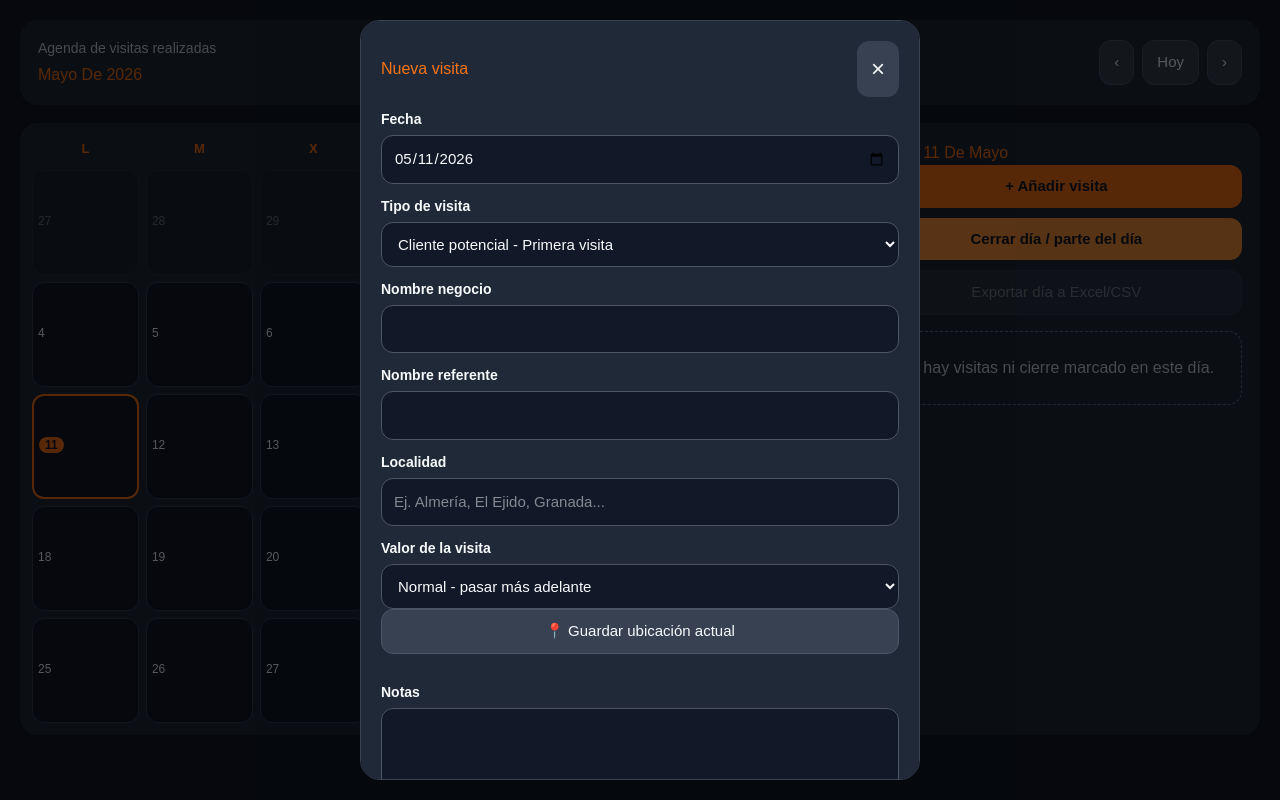
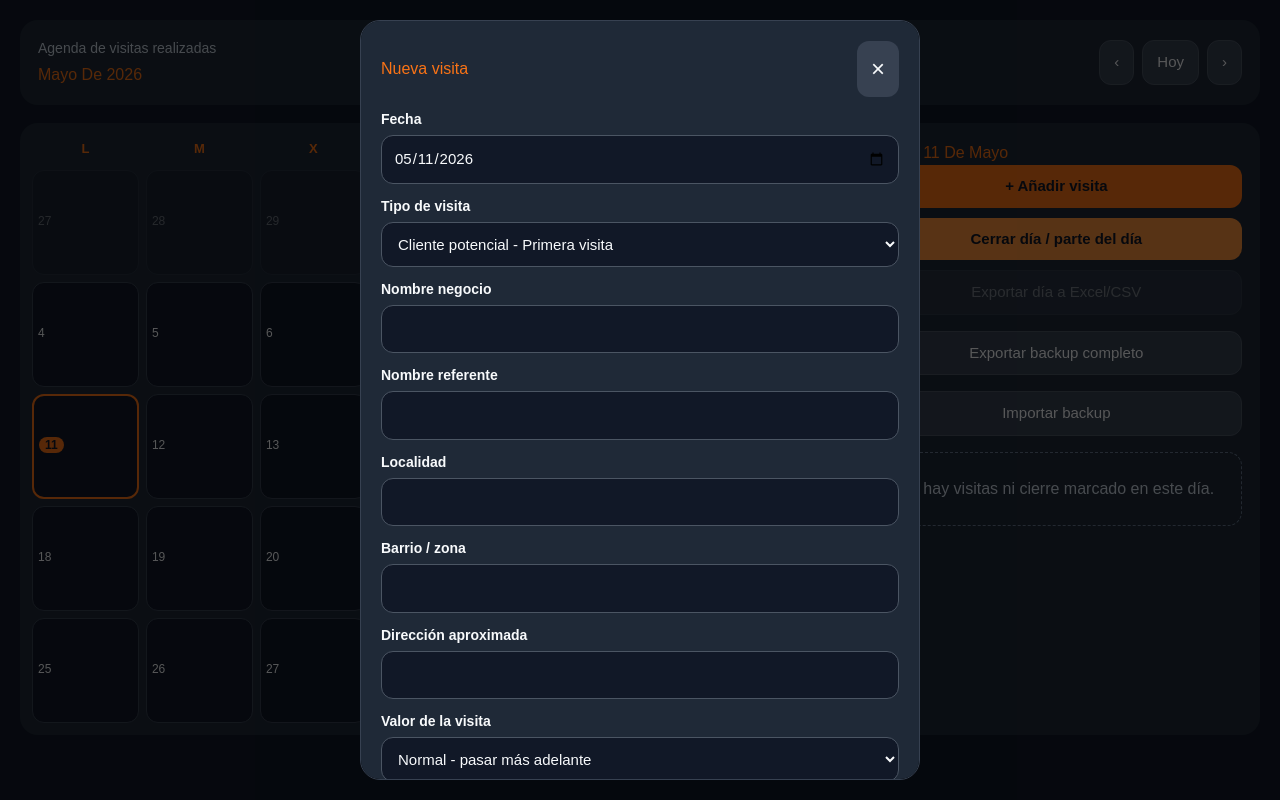
Before and after one commit to Chuck1976/visitas-app, a Next.js app: page / in a window 1280 px wide. Both pictures are taken after a click on the button "+ Añadir visita". Built offline with nearby package versions, Linux system fonts and the light colour scheme.

Commit message:
añade backup importacion y direccion automatica

```diff
--- a/app/page.js
+++ b/app/page.js
@@ -1,7 +1,8 @@
 "use client";
-import React, { useEffect, useMemo, useState } from "react";
+import React, { useEffect, useMemo, useRef, useState } from "react";
 
-const STORAGE_KEY = "visitas_app_pro_v3";
+const STORAGE_KEY = "visitas_app_pro_v4";
+const OLD_KEYS = ["visitas_app_pro_v3", "visitas_app_pro_v2"];
 
 const valores = [
   { value: "malo", label: "Malo - no volver", color: "#ef4444" },
@@ -30,22 +31,33 @@ function parseKey(key) {
   return new Date(y, m - 1, d);
 }
 
+function normalizeData(data) {
+  return {
+    visits: Array.isArray(data?.visits) ? data.visits : [],
+    closedDays: Array.isArray(data?.closedDays) ? data.closedDays : [],
+  };
+}
+
 function loadData() {
   if (typeof window === "undefined") return { visits: [], closedDays: [] };
 
   try {
-    const newData = JSON.parse(localStorage.getItem(STORAGE_KEY));
-    if (newData) return newData;
+    const current = localStorage.getItem(STORAGE_KEY);
+    if (current) return normalizeData(JSON.parse(current));
 
-    const oldData = JSON.parse(localStorage.getItem("visitas_app_pro_v2"));
-    return oldData || { visits: [], closedDays: [] };
+    for (const key of OLD_KEYS) {
+      const old = localStorage.getItem(key);
+      if (old) return normalizeData(JSON.parse(old));
+    }
+
+    return { visits: [], closedDays: [] };
   } catch {
     return { visits: [], closedDays: [] };
   }
 }
 
 function saveData(data) {
-  localStorage.setItem(STORAGE_KEY, JSON.stringify(data));
+  localStorage.setItem(STORAGE_KEY, JSON.stringify(normalizeData(data)));
 }
 
 function labelValue(value) {
@@ -83,6 +95,7 @@ function makeCalendarDays(monthDate) {
 export default function App() {
   const today = new Date();
   const todayKey = dateKey(today);
+  const importInputRef = useRef(null);
 
   const [visits, setVisits] = useState([]);
   const [closedDays, setClosedDays] = useState([]);
@@ -94,11 +107,14 @@ export default function App() {
   const [openVisit, setOpenVisit] = useState(null);
   const [openClosedDay, setOpenClosedDay] = useState(null);
   const [locationStatus, setLocationStatus] = useState("");
+  const [backupStatus, setBackupStatus] = useState("");
 
   const [form, setForm] = useState({
     businessName: "",
     contactName: "",
     locality: "",
+    neighborhood: "",
+    address: "",
     visitType: tiposVisita[0],
     notes: "",
     visitValue: "normal",
@@ -144,6 +160,41 @@ export default function App() {
     saveData({ visits: updatedVisits, closedDays: updatedClosedDays });
   }
 
+  async function reverseGeocode(latitude, longitude) {
+    const url = `https://nominatim.openstreetmap.org/reverse?format=jsonv2&lat=${latitude}&lon=${longitude}&zoom=18&addressdetails=1&accept-language=es`;
+
+    const response = await fetch(url);
+    if (!response.ok) throw new Error("No se pudo traducir la ubicación.");
+
+    const data = await response.json();
+    const address = data.address || {};
+
+    return {
+      locality:
+        address.city ||
+        address.town ||
+        address.village ||
+        address.municipality ||
+        address.county ||
+        "",
+      neighborhood:
+        address.neighbourhood ||
+        address.suburb ||
+        address.quarter ||
+        address.city_district ||
+        address.district ||
+        "",
+      addressText:
+        data.display_name ||
+        [
+          address.road,
+          address.house_number,
+          address.postcode,
+          address.city || address.town || address.village,
+        ].filter(Boolean).join(", "),
+    };
+  }
+
   function getCurrentLocation() {
     if (!navigator.geolocation) {
       setLocationStatus("Este navegador no permite geolocalización.");
@@ -153,21 +204,43 @@ export default function App() {
     setLocationStatus("Buscando ubicación...");
 
     navigator.geolocation.getCurrentPosition(
-      position => {
+      async position => {
+        const latitude = position.coords.latitude;
+        const longitude = position.coords.longitude;
+        const accuracy = Math.round(position.coords.accuracy);
+
         setForm(prev => ({
           ...prev,
-          latitude: position.coords.latitude,
-          longitude: position.coords.longitude,
-          locationAccuracy: Math.round(position.coords.accuracy),
+          latitude,
+          longitude,
+          locationAccuracy: accuracy,
         }));
-        setLocationStatus("Ubicación guardada correctamente.");
+
+        try {
+          setLocationStatus("Ubicación encontrada. Traduciendo dirección...");
+          const geo = await reverseGeocode(latitude, longitude);
+
+          setForm(prev => ({
+            ...prev,
+            latitude,
+            longitude,
+            locationAccuracy: accuracy,
+            locality: prev.locality || geo.locality,
+            neighborhood: prev.neighborhood || geo.neighborhood,
+            address: prev.address || geo.addressText,
+          }));
+
+          setLocationStatus("Ubicación y dirección guardadas correctamente.");
+        } catch {
+          setLocationStatus("Ubicación guardada, pero no se pudo obtener localidad/barrio.");
+        }
       },
       () => {
         setLocationStatus("No se pudo obtener la ubicación. Revisa permisos del navegador.");
       },
       {
         enableHighAccuracy: true,
-        timeout: 10000,
+        timeout: 12000,
         maximumAge: 0,
       }
     );
@@ -191,6 +264,8 @@ export default function App() {
       businessName: "",
       contactName: "",
       locality: "",
+      neighborhood: "",
+      address: "",
       visitType: tiposVisita[0],
       notes: "",
       visitValue: "normal",
@@ -240,12 +315,14 @@ export default function App() {
 
   function exportCSV() {
     const rows = [
-      ["Fecha", "Negocio", "Referente", "Localidad", "Tipo visita", "Valor", "Notas", "Latitud", "Longitud", "Precisión metros"],
+      ["Fecha", "Negocio", "Referente", "Localidad", "Barrio/Zona", "Dirección", "Tipo visita", "Valor", "Notas", "Latitud", "Longitud", "Precisión metros"],
       ...selectedVisits.map(v => [
         v.date,
         v.businessName,
         v.contactName,
         v.locality || "",
+        v.neighborhood || "",
+        v.address || "",
         v.visitType || "",
         labelValue(v.visitValue),
         v.notes,
@@ -264,6 +341,57 @@ export default function App() {
     a.href = URL.createObjectURL(blob);
     a.download = `visitas-${selectedDate}.csv`;
     a.click();
+  }
+
+  function exportAllBackup() {
+    const backup = {
+      app: "visitas-app",
+      version: 4,
+      exportedAt: new Date().toISOString(),
+      data: { visits, closedDays },
+    };
+
+    const blob = new Blob([JSON.stringify(backup, null, 2)], {
+      type: "application/json;charset=utf-8;",
+    });
+
+    const a = document.createElement("a");
+    a.href = URL.createObjectURL(blob);
+    a.download = `backup-visitas-${todayKey}.json`;
+    a.click();
+
+    setBackupStatus("Backup completo descargado.");
+  }
+
+  function importBackupFile(e) {
+    const file = e.target.files?.[0];
+    if (!file) return;
+
+    const reader = new FileReader();
+
+    reader.onload = event => {
+      try {
+        const parsed = JSON.parse(event.target.result);
+        const importedData = normalizeData(parsed.data || parsed);
+
+        const ok = window.confirm(
+          "¿Quieres importar este backup? Esto sustituirá las visitas actuales de este navegador."
+        );
+
+        if (!ok) return;
+
+        setVisits(importedData.visits);
+        setClosedDays(importedData.closedDays);
+        saveData(importedData);
+        setBackupStatus("Backup importado correctamente.");
+      } catch {
+        setBackupStatus("No se pudo importar el archivo. Revisa que sea un backup válido.");
+      } finally {
+        e.target.value = "";
+      }
+    };
+
+    reader.readAsText(file);
   }
 
   return (
@@ -354,6 +482,24 @@ export default function App() {
             Exportar día a Excel/CSV
           </button>
 
+          <button className="secondaryBtn" onClick={exportAllBackup}>
+            Exportar backup completo
+          </button>
+
+          <button className="secondaryBtn" onClick={() => importInputRef.current?.click()}>
+            Importar backup
+          </button>
+
+          <input
+            ref={importInputRef}
+            type="file"
+            accept=".json,application/json"
+            onChange={importBackupFile}
+            style={{ display: "none" }}
+          />
+
+          {backupStatus && <p className="small">{backupStatus}</p>}
+
           {selectedClosed && (
             <button className="closedCard" onClick={() => setOpenClosedDay(selectedClosed)}>
               <strong>{selectedClosed.type}</strong>
@@ -370,7 +516,7 @@ export default function App() {
               <button className="visitCard" key={v.id} onClick={() => setOpenVisit(v)}>
                 <strong>{v.businessName}</strong>
                 <span>{v.contactName || "Sin referente"}</span>
-                <span>{v.locality || "Sin localidad"}</span>
+                <span>{v.locality || "Sin localidad"}{v.neighborhood ? ` · ${v.neighborhood}` : ""}</span>
                 <small>{v.visitType}</small>
                 <em style={{ backgroundColor: colorValue(v.visitValue) }}>
                   {labelValue(v.visitValue)}
@@ -404,11 +550,13 @@ export default function App() {
             <input value={form.contactName} onChange={e => setForm({ ...form, contactName: e.target.value })} />
 
             <label>Localidad</label>
-            <input
-              placeholder="Ej. Almería, El Ejido, Granada..."
-              value={form.locality}
-              onChange={e => setForm({ ...form, locality: e.target.value })}
-            />
+            <input value={form.locality} onChange={e => setForm({ ...form, locality: e.target.value })} />
+
+            <label>Barrio / zona</label>
+            <input value={form.neighborhood} onChange={e => setForm({ ...form, neighborhood: e.target.value })} />
+
+            <label>Dirección aproximada</label>
+            <input value={form.address} onChange={e => setForm({ ...form, address: e.target.value })} />
 
             <label>Valor de la visita</label>
             <select value={form.visitValue} onChange={e => setForm({ ...form, visitValue: e.target.value })}>
@@ -477,6 +625,8 @@ export default function App() {
             <h3>{openVisit.businessName}</h3>
             <p><b>Referente:</b> {openVisit.contactName || "—"}</p>
             <p><b>Localidad:</b> {openVisit.locality || "—"}</p>
+            <p><b>Barrio/Zona:</b> {openVisit.neighborhood || "—"}</p>
+            <p><b>Dirección:</b> {openVisit.address || "—"}</p>
             <p><b>Tipo:</b> {openVisit.visitType || "—"}</p>
             <p><b>Valor:</b> {labelValue(openVisit.visitValue)}</p>
 
```
